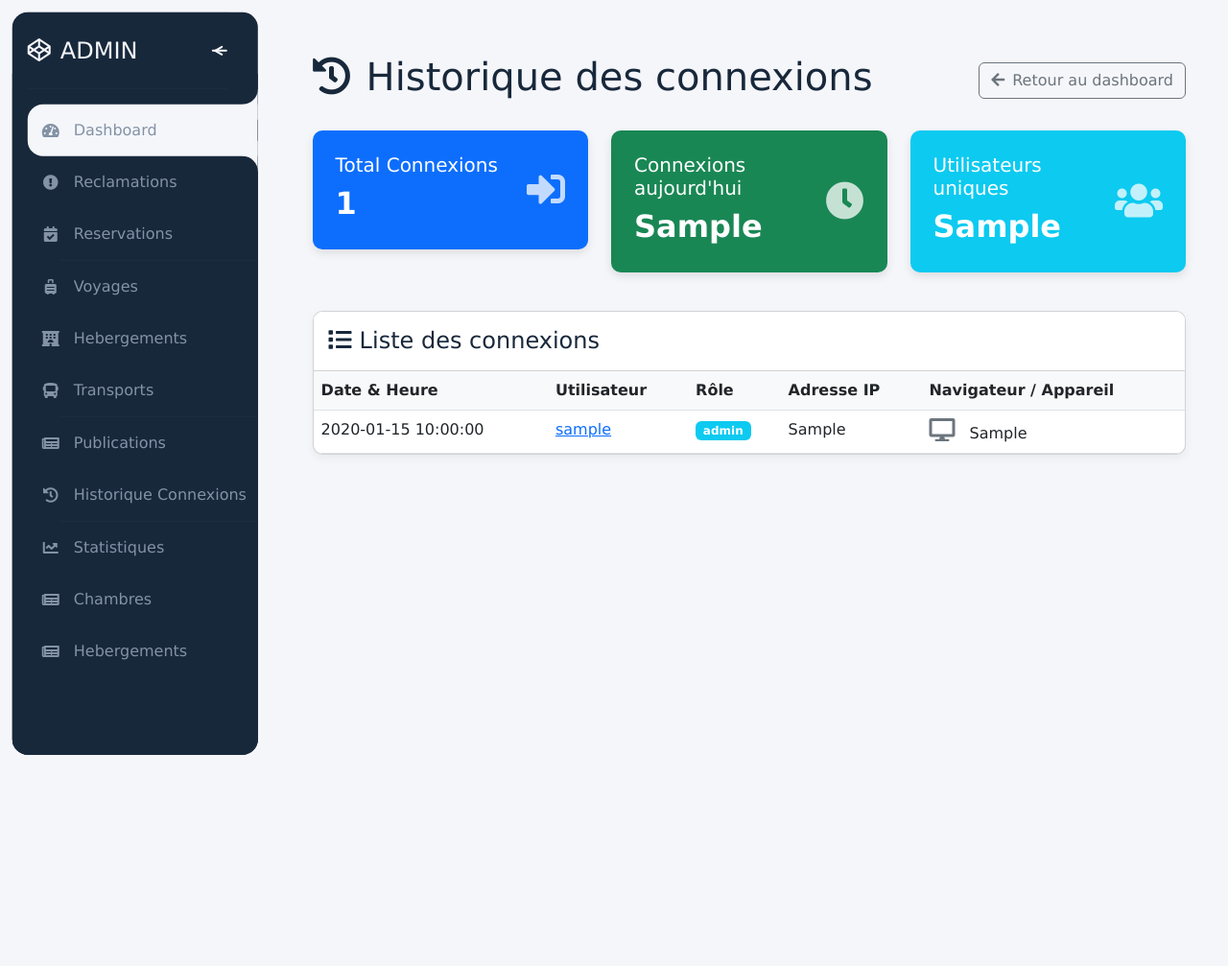
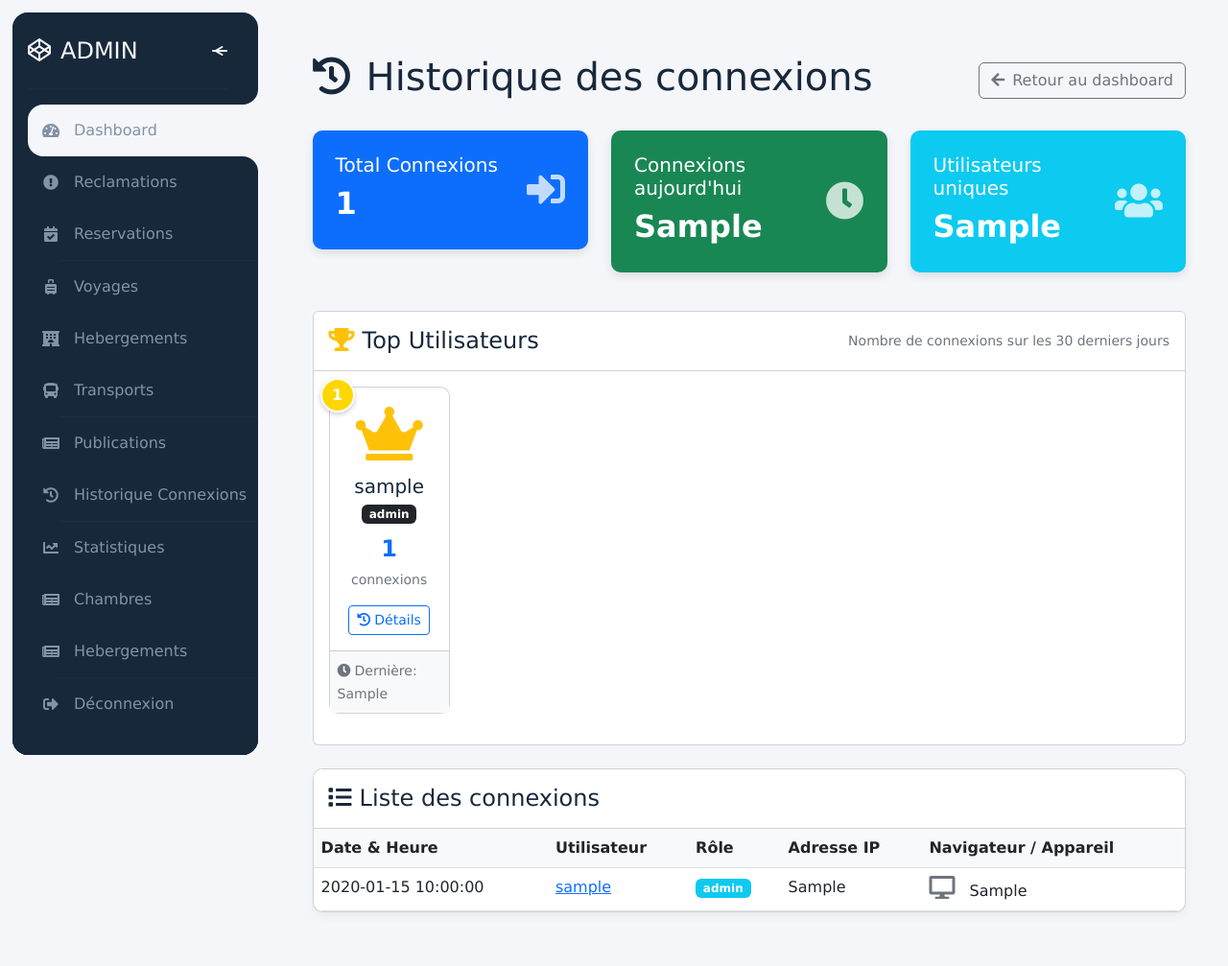
Before and after one commit to Messai-Yosra/TerraNavSymfony1, a Symfony app: template templates/utilisateurs/historique_connexion.html.twig in a window 1280 px wide. Shown: the whole page at 96% size. Before the commit the page ends 787 px from the top, so only its background shows below. Run offline with Twig, Linux system fonts and the light colour scheme; the template is opened without the code that fills it: most values are stand-ins (such as "Sample title", 1, 10 or a date in 2020); some libraries are stand-ins or nearby versions.

Commit message:
modification partie historique et logout admin

```diff
--- a/src/Controller/utilisateurs/DashboardController.php
+++ b/src/Controller/utilisateurs/DashboardController.php
@@ -193,6 +193,9 @@ final class DashboardController extends AbstractController
         // Récupérer l'historique des 30 derniers jours
         $loginHistory = $loginLogger->getLoginHistory(30);
 
+        // Récupérer les utilisateurs les plus actifs (top 5 par défaut)
+        $mostActiveUsers = $loginLogger->getMostActiveUsers(30, 5);
+
         // Analyser et préparer des statistiques
         $stats = [
             'totalConnexions' => count($loginHistory),
@@ -200,7 +203,8 @@ final class DashboardController extends AbstractController
                 return substr($entry['timestamp'], 0, 10) === date('Y-m-d');
             })),
             'utilisateursUniques' => count(array_unique(array_column($loginHistory, 'userId'))),
-            'connexionsParRole' => []
+            'connexionsParRole' => [],
+            'utilisateursLesPlusActifs' => $mostActiveUsers
         ];
 
         // Agréger les connexions par rôle
--- a/templates/baseAdmin.html.twig
+++ b/templates/baseAdmin.html.twig
@@ -62,6 +62,12 @@
                 <a href="{{ path('admin_hebergements') }}" class="nav-button ">
                     <i class="fas fa-newspaper"></i><span>Hebergements</span>
                 </a>
+
+                <hr/>
+                <a href="{{ path('app_logout') }}" class="nav-button logout-button">
+                    <i class="fas fa-sign-out-alt"></i><span>Déconnexion</span>
+                </a>
+
                 <div id="nav-content-highlight"></div>
             </div>
         </div>
--- a/templates/utilisateurs/historique_connexion.html.twig
+++ b/templates/utilisateurs/historique_connexion.html.twig
@@ -31,6 +31,46 @@
         .device-icon {
             font-size: 1.5rem;
             margin-right: 10px;
+        }
+
+        .top-user-card {
+            border-radius: 10px;
+            transition: all 0.2s;
+            position: relative;
+        }
+
+        .top-user-card:hover {
+            transform: translateY(-2px);
+            box-shadow: 0 5px 15px rgba(0,0,0,0.1);
+        }
+
+        .top-user-card .rank-badge {
+            position: absolute;
+            top: -10px;
+            left: -10px;
+            width: 36px;
+            height: 36px;
+            border-radius: 50%;
+            background: #ff9800;
+            color: white;
+            display: flex;
+            justify-content: center;
+            align-items: center;
+            font-weight: bold;
+            box-shadow: 0 2px 5px rgba(0,0,0,0.2);
+            border: 2px solid white;
+        }
+
+        .top-user-card.rank-1 .rank-badge {
+            background: #ffd700; /* gold */
+        }
+
+        .top-user-card.rank-2 .rank-badge {
+            background: #c0c0c0; /* silver */
+        }
+
+        .top-user-card.rank-3 .rank-badge {
+            background: #cd7f32; /* bronze */
         }
     </style>
 {% endblock %}
@@ -85,6 +125,52 @@
                             <i class="fas fa-users"></i>
                         </div>
                     </div>
+                </div>
+            </div>
+        </div>
+
+        <!-- Utilisateurs Les Plus Actifs -->
+        <div class="card mb-4">
+            <div class="card-header bg-white d-flex justify-content-between align-items-center py-3">
+                <h4 class="mb-0"><i class="fas fa-trophy me-2 text-warning"></i>Top Utilisateurs</h4>
+                <small class="text-muted">Nombre de connexions sur les 30 derniers jours</small>
+            </div>
+            <div class="card-body">
+                <div class="row">
+                    {% for user in stats.utilisateursLesPlusActifs %}
+                        <div class="col-md-6 col-lg-4 col-xl-2 mb-3">
+                            <div class="card top-user-card rank-{{ loop.index }} h-100">
+                                <div class="rank-badge">{{ loop.index }}</div>
+                                <div class="card-body p-3 text-center">
+                                    <div class="display-4 mb-2">
+                                        {% if loop.index == 1 %}
+                                            <i class="fas fa-crown text-warning"></i>
+                                        {% else %}
+                                            <i class="fas fa-user-circle"></i>
+                                        {% endif %}
+                                    </div>
+                                    <h5 class="mb-1">{{ user.username }}</h5>
+                                    <div class="badge bg-dark mb-2">{{ user.role }}</div>
+                                    <div class="fs-4 fw-bold text-primary mb-1">{{ user.connectionCount }}</div>
+                                    <div class="small text-muted">connexions</div>
+                                    <div class="mt-3">
+                                        <a href="{{ path('admin_user_login_history', {'id': user.userId}) }}" class="btn btn-sm btn-outline-primary">
+                                            <i class="fas fa-history me-1"></i>Détails
+                                        </a>
+                                    </div>
+                                </div>
+                                <div class="card-footer bg-light p-2">
+                                    <small class="text-muted">
+                                        <i class="fas fa-clock me-1"></i>Dernière: {{ user.lastConnection|slice(0, 10) }}
+                                    </small>
+                                </div>
+                            </div>
+                        </div>
+                    {% else %}
+                        <div class="col-12 text-center py-4">
+                            <i class="fas fa-info-circle me-2"></i>Aucune statistique d'activité disponible
+                        </div>
+                    {% endfor %}
                 </div>
             </div>
         </div>
```
Also changed, not shown: src/Service/utilisateurs/LoginHistoryLogger.php (+42 -0 lines).
